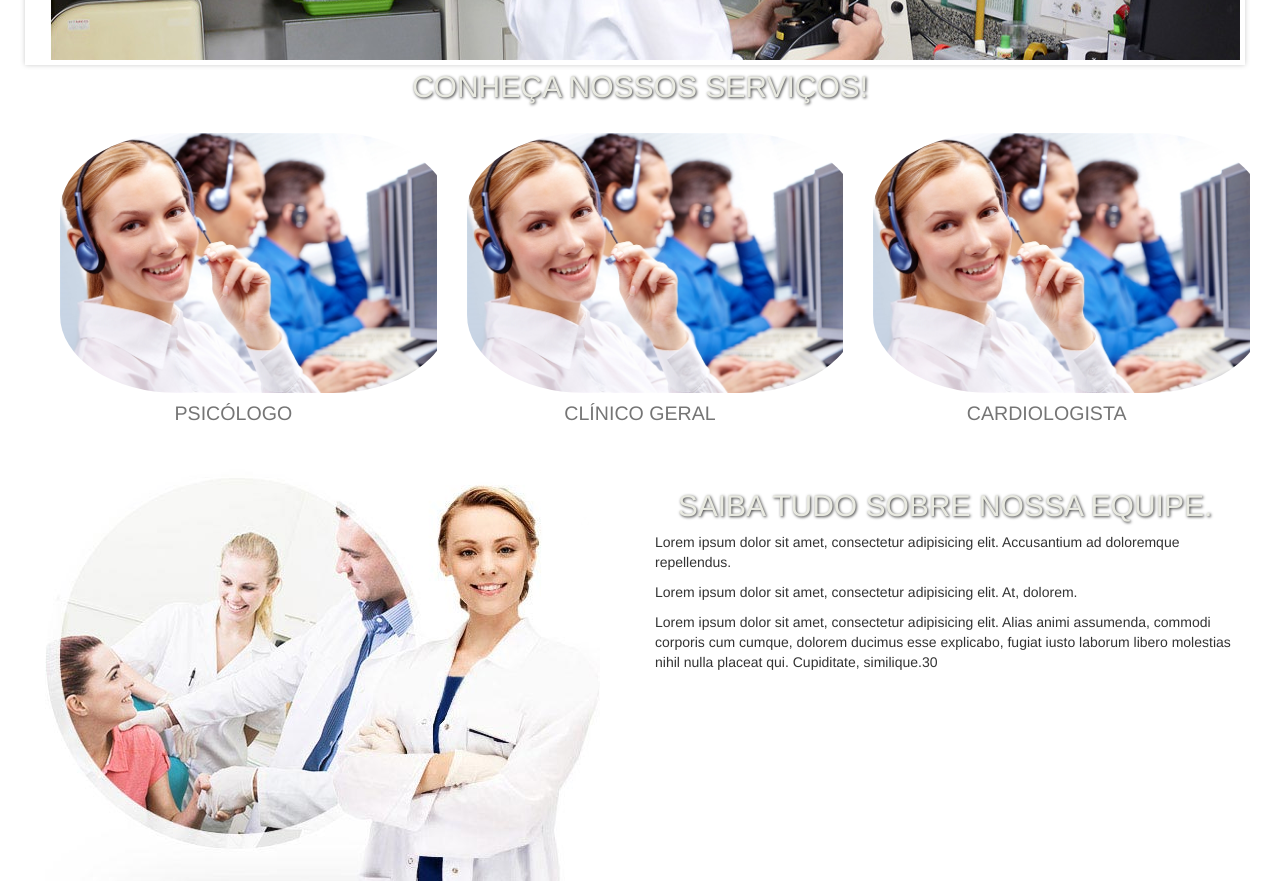
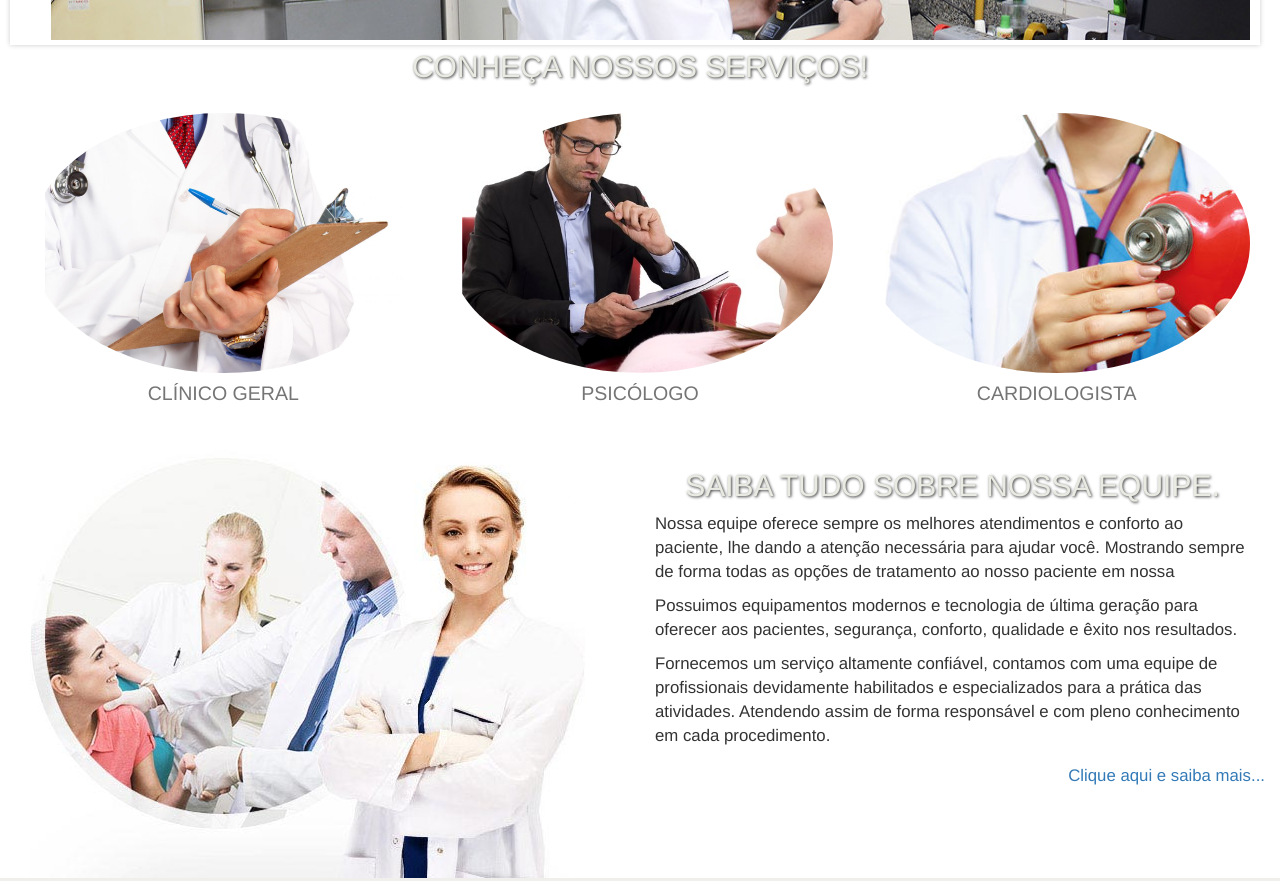
Before and after one commit to deyvescarvalho/projetoSaude, a plain HTML site: page index.html in a window 1280 px wide. Shown: the part 820-1701 px from the top of the page. Drawn offline with nearby package versions, Linux system fonts and the light colour scheme.

Commit message:
services novo

```diff
--- a/css/style.css
+++ b/css/style.css
@@ -31,7 +31,11 @@ nav{
     /*background: blue;*/
     padding: 0 !important;
     margin: 0 auto !important;
+    width: 100%;
+}
 
+.navMenu{
+    width: 100%;
 }
 .titleEfeito{
     text-align: center;
@@ -118,10 +122,25 @@ a{
     -webkit-border-radius: 100px;
     border-radius: 30%;
     overflow: hidden !important;
+    margin: 0;
+    padding: 0;
+}
+
+.geralFont{
+    font-family: 'Arimo', sans-serif;
+    font-size: 1.2em;
+}
+
+.txtRight{
+    position: absolute;
+    bottom: -30px;
+    right: 0;
 }
 
 .espService{
     overflow: hidden !important;
+    margin: 0;
+    padding: 0;
 }
 
 .subTitleService{
@@ -152,6 +171,12 @@ a{
     -o-transition: all 1s ease-in-out;
     transition: all 1s ease-in-out;
 
+}
+
+.imgService{
+    /*border: 1px solid black;*/
+    overflow: hidden;
+    border-radius: 50%;
 }
 
 
--- a/index.html
+++ b/index.html
@@ -14,17 +14,18 @@
     <div class="row">
         <header class="col-md-12 cabecalho">
             <img class="logoClinica" src="img/slider/logo.png" alt=""/>
-            <nav class="col-md-12">
-                <ul class="ulMenu">
+            <nav class="col-md-12 navMenu">
+                <ul class="ulMenu col-md-12">
                     <li class="liMenu"><a id="inicio" class="linkMenu" href="#">INÍCIO</a></li>
                     <li class="liMenu"><a id="servicos" class="linkMenu" href="#">SERVIÇOS</a></li>
                     <li class="liMenu"><a id="equipe" class="linkMenu" href="#">EQUIPE</a></li>
                     <li class="liMenu"><a id="fotos" class="linkMenu" href="#">FOTOS</a></li>
                     <li class="liMenu"><a id="contato" class="linkMenu" href="#">CONTATO</a></li>
+                    <!--TODO CORRIGIR TRANSICOES PARA LINK NO OUT -->
                 </ul>
             </nav>
         </header>
-    </div>
+
         <h1 class="titleEfeito">AQUI O SEU BEM-ESTAR, É NOSSA PRIORIDADE!</h1>
         <section class="slider col-md-12">
             <ul class="bxslider col-md-12">
@@ -39,7 +40,16 @@
             <article class="espService col-md-4">
                 <a class="linkFtoService" href="#">
                     <div class="imgService col-md-12">
-                    <img class="imgFtoServices" src="img/slider/thumb-atendimento-clinico-via-telefone-11-9-2014-12-58-54-747.jpg" alt=""/>
+                        <img class="imgFtoServices" src="img/services/cligeral.jpg" alt=""/>
+                    </div></a>
+                <a class="linkServico" href="#">
+                    <h2 class="col-md-12 subTitleService">CLÍNICO GERAL</h2>
+                </a>
+            </article>
+            <article class="espService col-md-4">
+                <a class="linkFtoService" href="#">
+                    <div class="imgService col-md-12">
+                        <img class="imgFtoServices" src="img/services/psicologo.jpg" alt="" />
                     </div></a>
                 <a class="linkServico" href="#">
                     <h2 class="col-md-12 subTitleService">PSICÓLOGO</h2>
@@ -48,16 +58,7 @@
             <article class="espService col-md-4">
                 <a class="linkFtoService" href="#">
                     <div class="imgService col-md-12">
-                    <img class="imgFtoServices" src="img/slider/thumb-atendimento-clinico-via-telefone-11-9-2014-12-58-54-747.jpg" alt=""/>
-                </div></a>
-            <a class="linkServico" href="#">
-                <h2 class="col-md-12 subTitleService">CLÍNICO GERAL</h2>
-            </a>
-        </article>
-        <article class="espService col-md-4">
-            <a class="linkFtoService" href="#">
-                <div class="imgService col-md-12">
-                    <img class="imgFtoServices" src="img/slider/thumb-atendimento-clinico-via-telefone-11-9-2014-12-58-54-747.jpg" alt=""/>
+                        <img class="imgFtoServices" src="img/services/cardio.jpg" alt=""/>
                     </div></a>
                 <a class="linkServico" href="#">
                     <h2 class="col-md-12 subTitleService">CARDIOLOGISTA</h2>
@@ -70,11 +71,18 @@
             </div>
             <article class="col-md-6 col-md-offset-1 description">
                 <h2 class="titleEfeito">SAIBA TUDO SOBRE NOSSA EQUIPE.</h2>
-            <p>
-                Lorem ipsum dolor sit amet, consectetur adipisicing elit. Accusantium ad doloremque repellendus.
+                <p class="geralFont">
+                    Nossa equipe oferece sempre os melhores atendimentos e conforto ao paciente, lhe dando a atenção necessária para ajudar você.
+                    Mostrando sempre de forma todas as opções de tratamento ao nosso paciente em nossa
                 </p>
-            <p>Lorem ipsum dolor sit amet, consectetur adipisicing elit. At, dolorem.</p>
-            <p>Lorem ipsum dolor sit amet, consectetur adipisicing elit. Alias animi assumenda, commodi corporis cum cumque, dolorem ducimus esse explicabo, fugiat iusto laborum libero molestias nihil nulla placeat qui. Cupiditate, similique.30</p>
+                <p class="geralFont">
+                    Possuimos equipamentos modernos e tecnologia de última geração para oferecer aos pacientes, segurança, conforto, qualidade e êxito nos resultados.
+                </p>
+                <p class="geralFont">
+                    Fornecemos um serviço altamente confiável, contamos com uma equipe de profissionais devidamente habilitados e especializados para a prática das atividades. Atendendo assim de forma responsável e com pleno conhecimento em cada procedimento.
+                </p>
+
+                <a class="txtRight geralFont saibaMais" href="#">Clique aqui e saiba mais...</a>
             </article>
         </section>
 
@@ -103,6 +111,7 @@
                 </form>
             </div>
         </footer>
+    </div>
 </div>
 <script src="js/jquery-1.11.2.min.js"></script>
 <script src="bootstrap/bootstrap/js/bootstrap.min.js"></script>
@@ -144,7 +153,7 @@
     jQuery(document).ready(function() {
         jQuery("#servicos").click(function() {
             jQuery('html, body').animate({
-                scrollTop: (890)
+                scrollTop: (820)
             }, 2000);
         });
     });
```
Also changed, not shown: img/services/cardio.jpg (added), img/services/cligeral.jpg (added), img/services/psicologo.jpg (added). Lines whose indentation alone changed are shown as unchanged.
